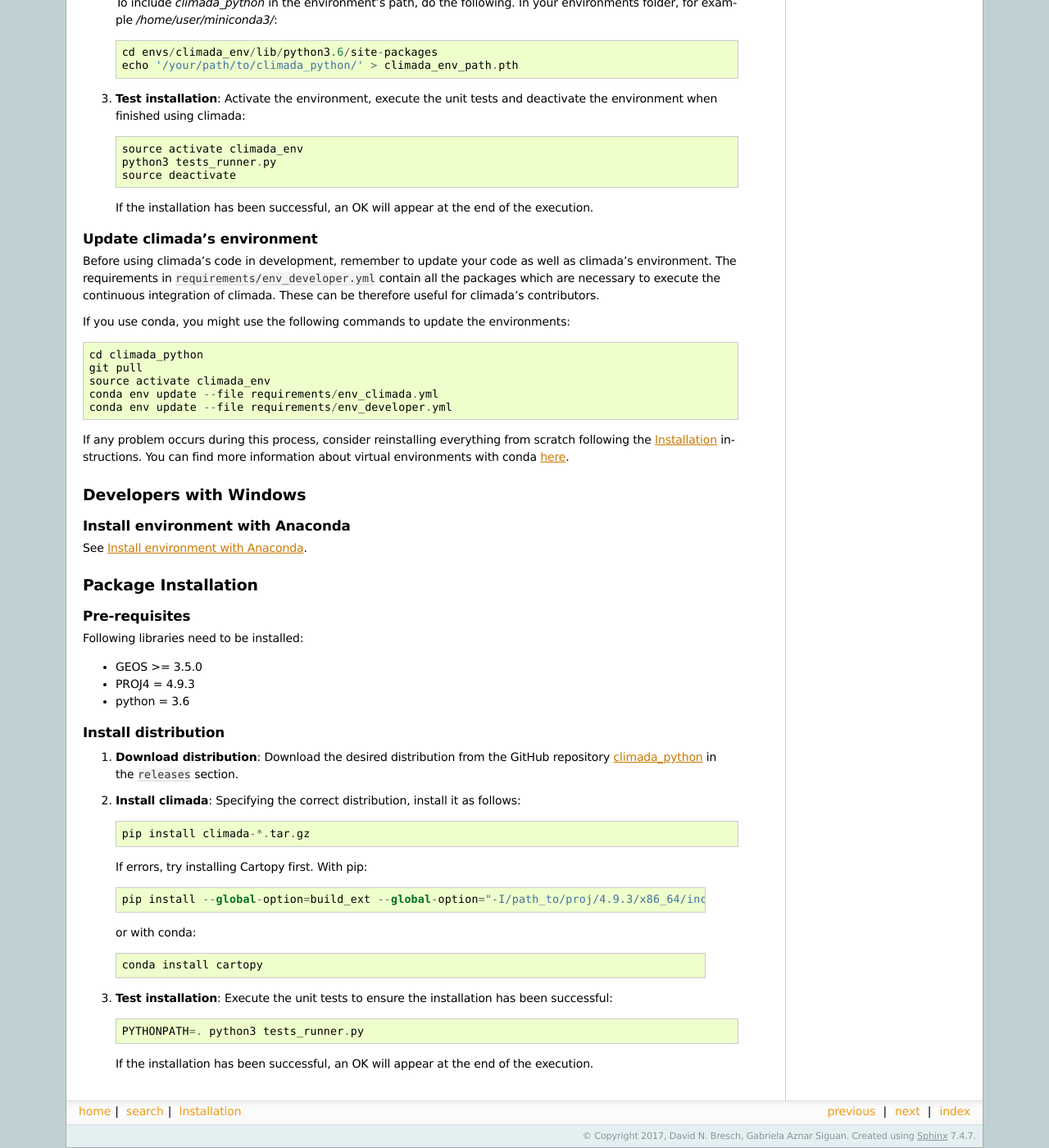
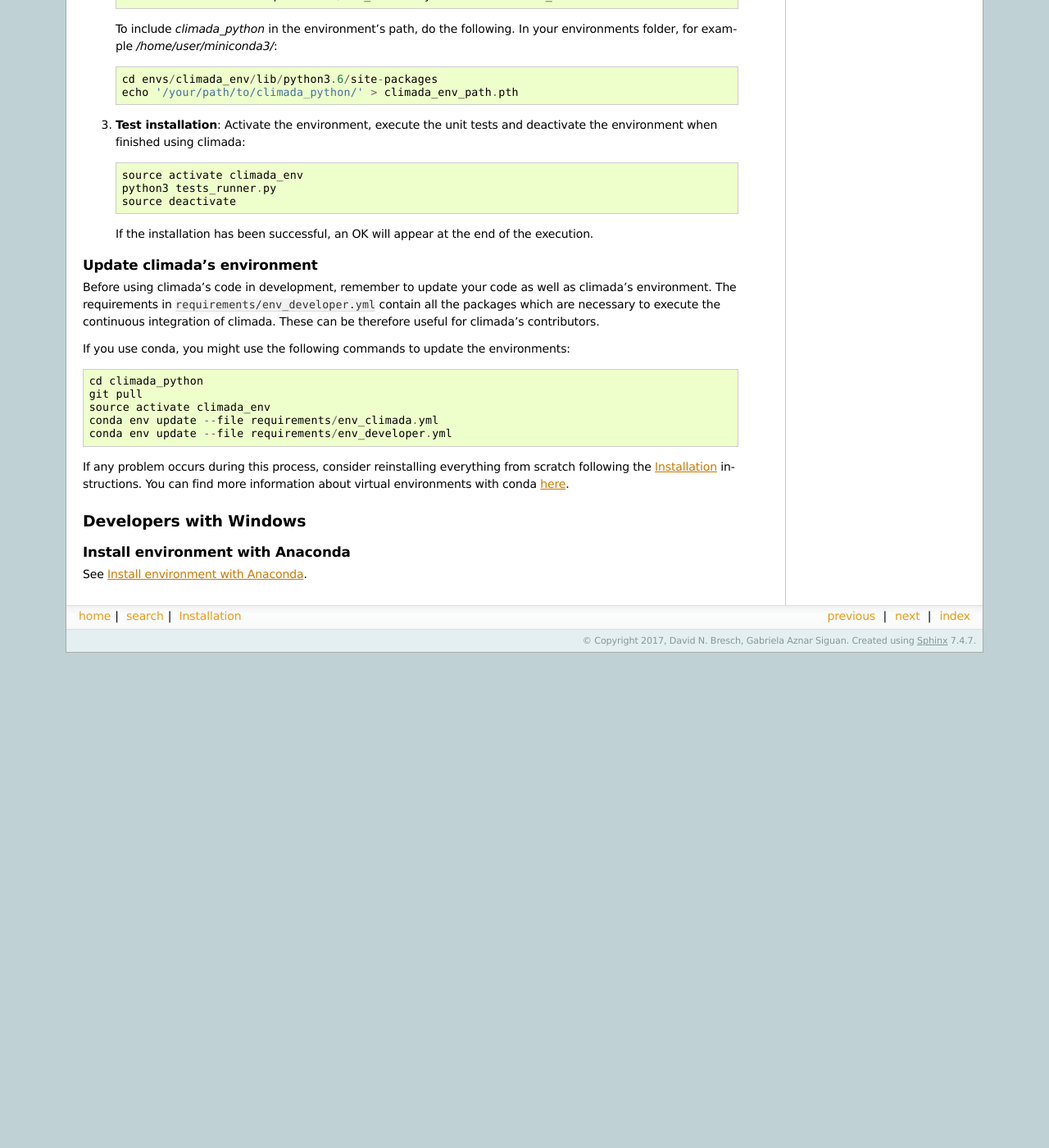
Before and after one commit to olivermarchand/climada_python, a Sphinx documentation site: the page built from doc/source/install.rst, in a window 1280 px wide and 1400 px high, scrolled down 944 px. Shown: the whole window at 82% size. Built offline with Sphinx 7.4.7, drawn with Linux system fonts in a browser that asks for light colours; after the commit the page ends 1740 px from its top, so only the background shows below that; some of the changed text lies outside the part shown.

Commit message:
simplification doc

```diff
--- a/doc/source/install.rst
+++ b/doc/source/install.rst
@@ -73,43 +75,3 @@ Install environment with Anaconda
 ---------------------------------
 
 See `Install environment with Anaconda`_.
-
-
-Package Installation
-====================
-
-.. _Pre-requisites:
-
-Pre-requisites
---------------
-
-Following libraries need to be installed:
-
-* GEOS >= 3.5.0
-
-* PROJ4 = 4.9.3
-
-* python = 3.6
-
-Install distribution
---------------------
-
-1. **Download distribution**: Download the desired distribution from the GitHub repository `climada_python <https://github.com/davidnbresch/climada_python.git>`_ in the ``releases`` section.
-
-2. **Install climada**: Specifying the correct distribution, install it as follows::
-
-    pip install climada-*.tar.gz
-
-  If errors, try installing Cartopy first. With pip::
-
-    pip install --global-option=build_ext --global-option="-I/path_to/proj/4.9.3/x86_64/include/:/path_to/geos/3.5.0/x86_64/include/" --global-option="-L/path_to/proj/4.9.3/x86_64/lib/" Cartopy
-
-  or with conda::
-
-    conda install cartopy
-
-3. **Test installation**: Execute the unit tests to ensure the installation has been successful::
-
-    PYTHONPATH=. python3 tests_runner.py
-
- If the installation has been successful, an OK will appear at the end of the execution.
```
Also changed, not shown: other parts of doc/source/install.rst (+2 -0 lines).
